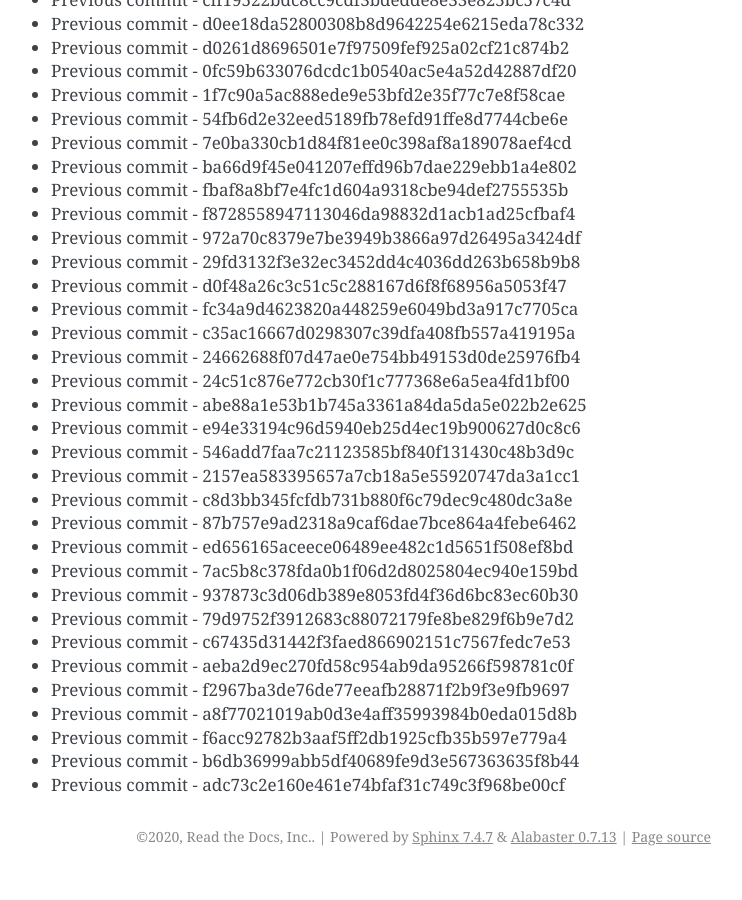
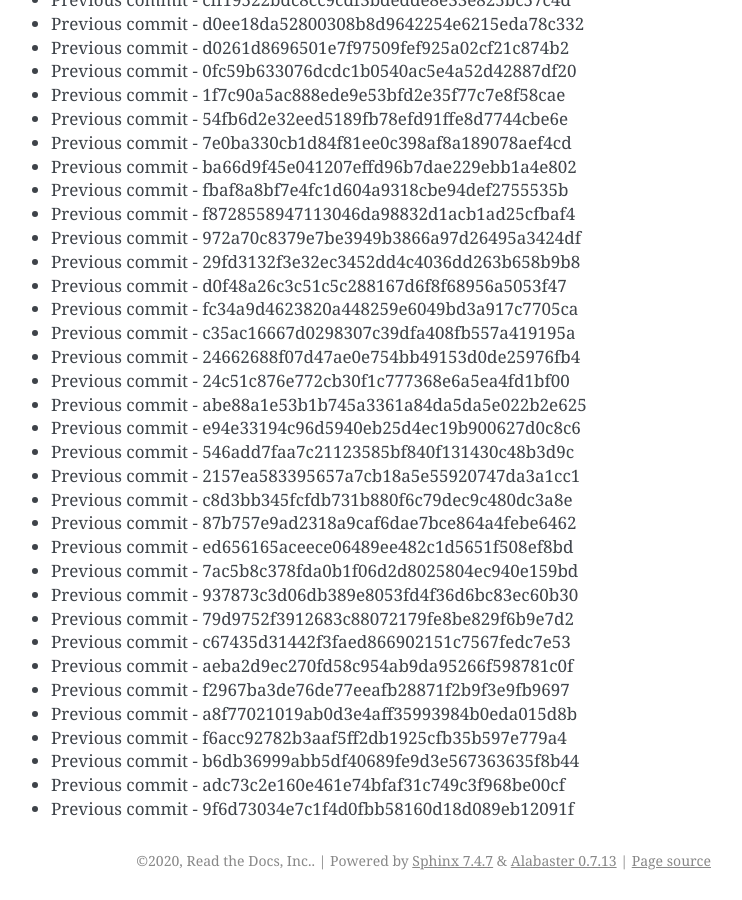
Before and after one commit to readthedocs/rtd-git-stresstest, a Sphinx documentation site: the page built from docs/updates.rst, in a window 1280 px wide and 900 px high, scrolled down 70547 px. Shown: the whole window, without its empty margins (399-1141 px from the left). Built offline with Sphinx 7.4.7, drawn with Linux system fonts in a browser that asks for light colours; before the commit the page ends 71423 px from its top, so only the background shows below that.

Commit message:
Generating commit from previous: 9f6d73034e7c1f4d0fbb58160d18d089eb12091f

```diff
--- a/docs/updates.rst
+++ b/docs/updates.rst
@@ -2996,3 +2996,4 @@ It can be tested for any performance characteristics.
 * Previous commit - f6acc92782b3aaf5ff2db1925cfb35b597e779a4
 * Previous commit - b6db36999abb5df40689fe9d3e567363635f8b44
 * Previous commit - adc73c2e160e461e74bfaf31c749c3f968be00cf
+* Previous commit - 9f6d73034e7c1f4d0fbb58160d18d089eb12091f
```
